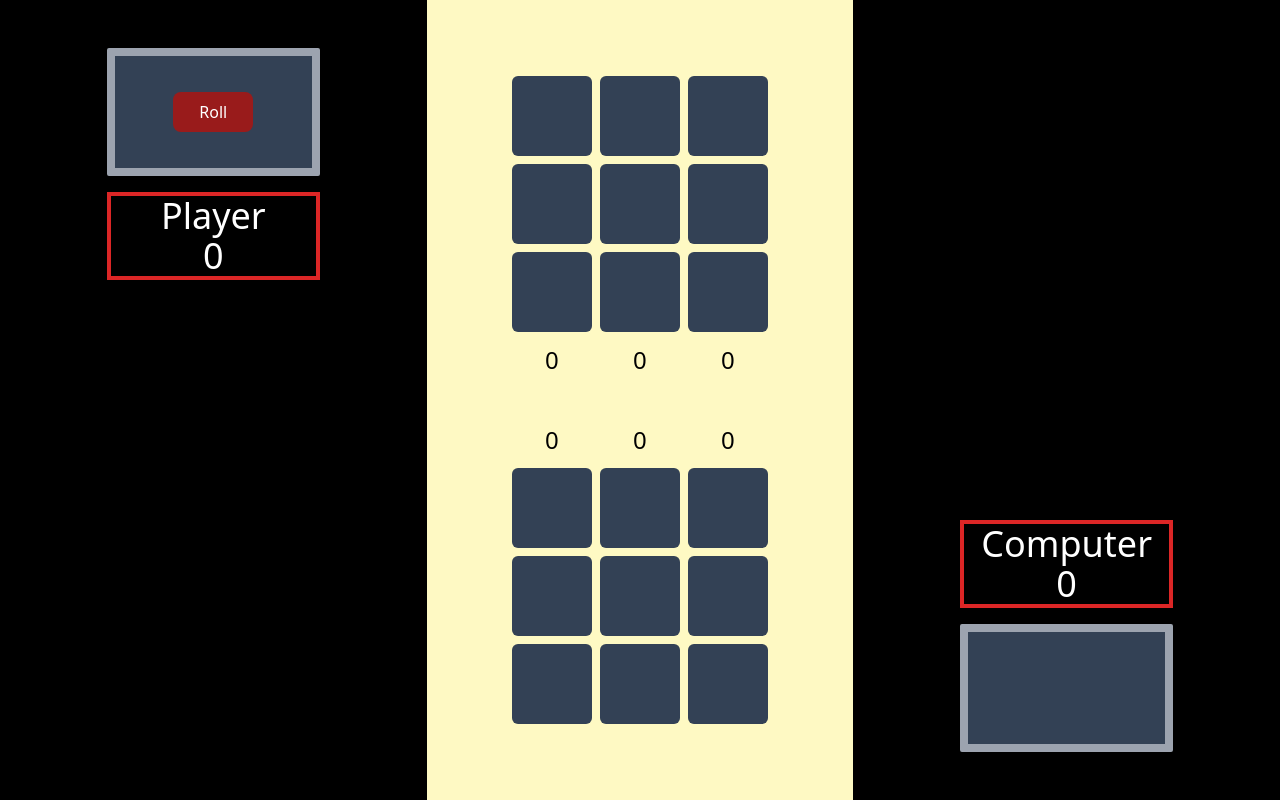
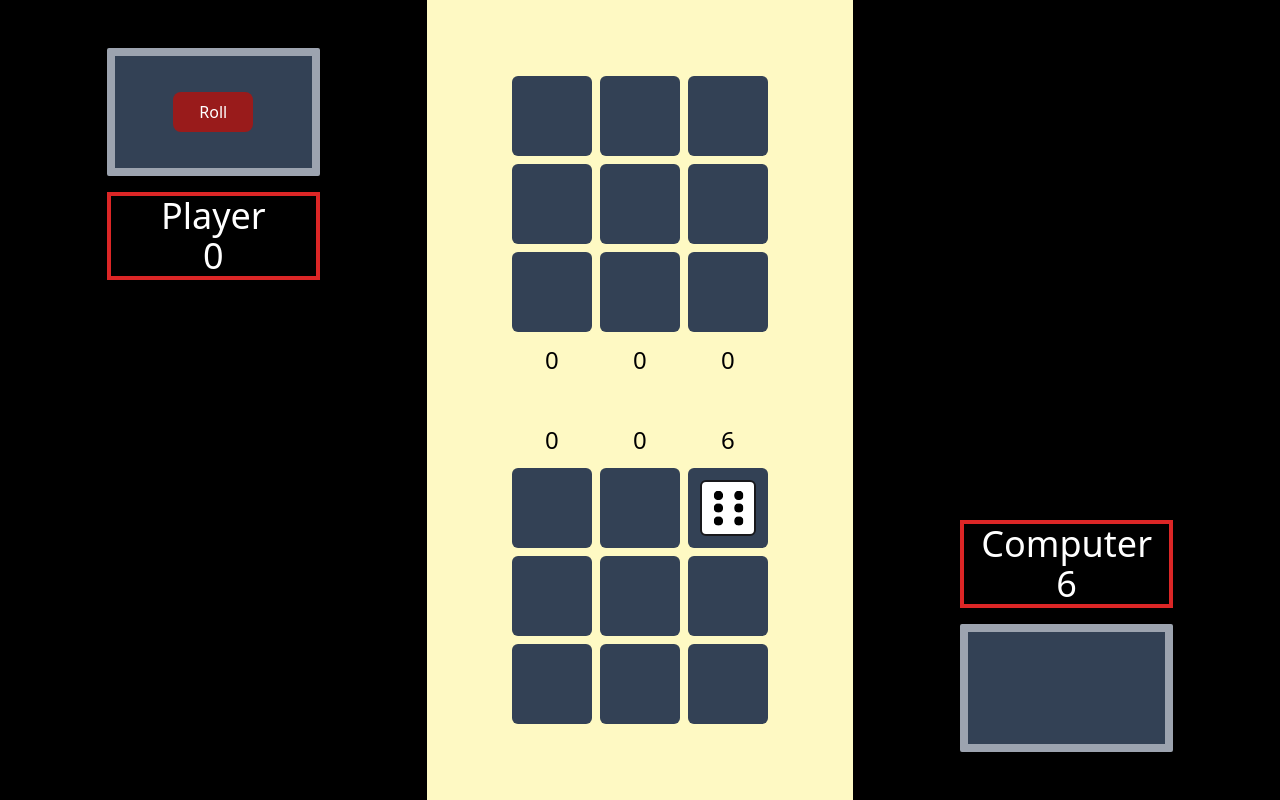
Before and after one commit to Trejdon/bones-clone, a React (Vite) app: page /play in a window 1280 px wide. Built offline with nearby package versions, Linux system fonts and the light colour scheme.

Commit message:
fix(Btn): refactor for fix play again btn

```diff
--- a/src/App.tsx
+++ b/src/App.tsx
@@ -1,9 +1,9 @@
 import { useState } from "react";
 import { createRoot } from "react-dom/client";
-import { BrowserRouter, Routes, Route, Link } from "react-router-dom";
+import { BrowserRouter, Routes, Route } from "react-router-dom";
 import Game from "./Game";
 import Main from "./Main";
-import Modal from "./Modal";
+
 
 export type MoveType = {
   playerId: string;
@@ -22,31 +22,14 @@ export type PlayerType = {
 };
 
 const App = () => {
-  const [showModal, setShowModal] = useState(false);
-  const [winner, setWinner] = useState("");
-
   return (
     <div className="p-0 m-0 relative">
       <BrowserRouter>
         <Routes>
           <Route path="/" element={<Main />} />
-          <Route
-            path="/play"
-            element={<Game setShowModal={setShowModal} setWinner={setWinner} />}
-          />
+          <Route path="/play" element={<Game />} />
         </Routes>
       </BrowserRouter>
-      {showModal && (
-        <Modal>
-          <h2>{`${winner} wins!`}</h2>
-          <button
-            onClick={() => window.location.reload()}
-            className="h-10 w-32 bg-red-800 rounded-lg"
-          >
-            Play again
-          </button>
-        </Modal>
-      )}
     </div>
   );
 };
--- a/src/Game.tsx
+++ b/src/Game.tsx
@@ -1,6 +1,7 @@
 import { FC, useState, useEffect } from "react";
 import PlayerBoard from "./PlayerBoard";
 import DieRoll from "./DieRoll";
+import Modal from "./Modal";
 import {
   calculateBoardScore,
   cancelOpponentBoard,
@@ -12,15 +13,39 @@ import {
 
 import { MoveType, PlayerType } from "./App";
 
-type GameProps = {
-  setShowModal: React.Dispatch<React.SetStateAction<boolean>>;
-  setWinner: React.Dispatch<React.SetStateAction<string>>;
+const DEFAULT_PLAYER = {
+  id: "",
+  name: "",
+  isHuman: true,
+  board: [[]],
+  score: 0,
 };
 
-const Game: FC<GameProps> = ({ setShowModal, setWinner }) => {
+const Game: FC = () => {
   const [roll, setRoll] = useState<number>(0);
-  const [playerOneData, setPlayerOneData] = useState<PlayerType>({
-    id: self.crypto.randomUUID(),
+  const [playerOneData, setPlayerOneData] =
+    useState<PlayerType>(DEFAULT_PLAYER);
+  const [playerTwoData, setPlayerTwoData] =
+    useState<PlayerType>(DEFAULT_PLAYER);
+  const [status, setStatus] = useState("INIT");
+  const [lastMove, setLastMove] = useState<MoveType | undefined>(undefined);
+  const [showModal, setShowModal] = useState(false);
+  const [winner, setWinner] = useState("");
+  const [players, setPlayers] = useState<string[]>(["", ""]);
+
+  const handleRollDie = (): void => {
+    setRoll(rollDie());
+  };
+
+  const initializeGame = () => {
+    const p1ID = self.crypto.randomUUID();
+    const p2ID = self.crypto.randomUUID();
+    setRoll(0);
+    setLastMove(undefined);
+    setWinner("");
+    setShowModal(false);
+    setPlayerOneData({
+      id: p1ID,
       name: "Player",
       board: [
         [0, 0, 0],
@@ -30,8 +55,8 @@ const Game: FC<GameProps> = ({ setShowModal, setWinner }) => {
       score: 0,
       isHuman: true,
     });
-  const [playerTwoData, setPlayerTwoData] = useState<PlayerType>({
-    id: self.crypto.randomUUID(),
+    setPlayerTwoData({
+      id: p2ID,
       name: "Computer",
       board: [
         [0, 0, 0],
@@ -41,14 +66,14 @@ const Game: FC<GameProps> = ({ setShowModal, setWinner }) => {
       score: 0,
       isHuman: false,
     });
-  const [status, setStatus] = useState(playerOneData.id);
-  const [lastMove, setLastMove] = useState<MoveType | undefined>(undefined);
+    const PLAYERS = [p1ID, p2ID];
+    setPlayers(PLAYERS);
+    setStatus(PLAYERS[coinFlip(0, 1)]);
+  };
 
-  const PLAYERS = [playerOneData.id, playerTwoData.id];
-
-  const handleRollDie = (): void => {
-    setRoll(rollDie());
-  };
+  useEffect(() => {
+    initializeGame();
+  }, []);
 
   useEffect(() => {
     if (status === "PROCESSING") {
@@ -103,7 +128,7 @@ const Game: FC<GameProps> = ({ setShowModal, setWinner }) => {
       } else {
         // Update status for next player turn
         setRoll(0);
-        setStatus(PLAYERS.filter((player) => player !== lastMove.playerId)[0]);
+        setStatus(players.filter((player) => player !== lastMove.playerId)[0]);
       }
     }
 
@@ -125,7 +150,7 @@ const Game: FC<GameProps> = ({ setShowModal, setWinner }) => {
 
         const dieRoll = rollDie();
         setRoll(dieRoll);
-        await sleep(3000);
+        await sleep(2500);
         setLastMove({
           playerId: playerTwoData.id,
           columnSelected: randColSelection,
@@ -185,6 +210,17 @@ const Game: FC<GameProps> = ({ setShowModal, setWinner }) => {
           <div className="">{playerTwoData.score}</div>
         </div>
       </div>
+      {showModal && (
+        <Modal>
+          <h2>{`${winner} wins!`}</h2>
+          <button
+            onClick={initializeGame}
+            className="h-10 w-32 bg-red-800 rounded-lg"
+          >
+            Play again
+          </button>
+        </Modal>
+      )}
     </div>
   );
 };
```
Lines whose indentation alone changed are shown as unchanged.
